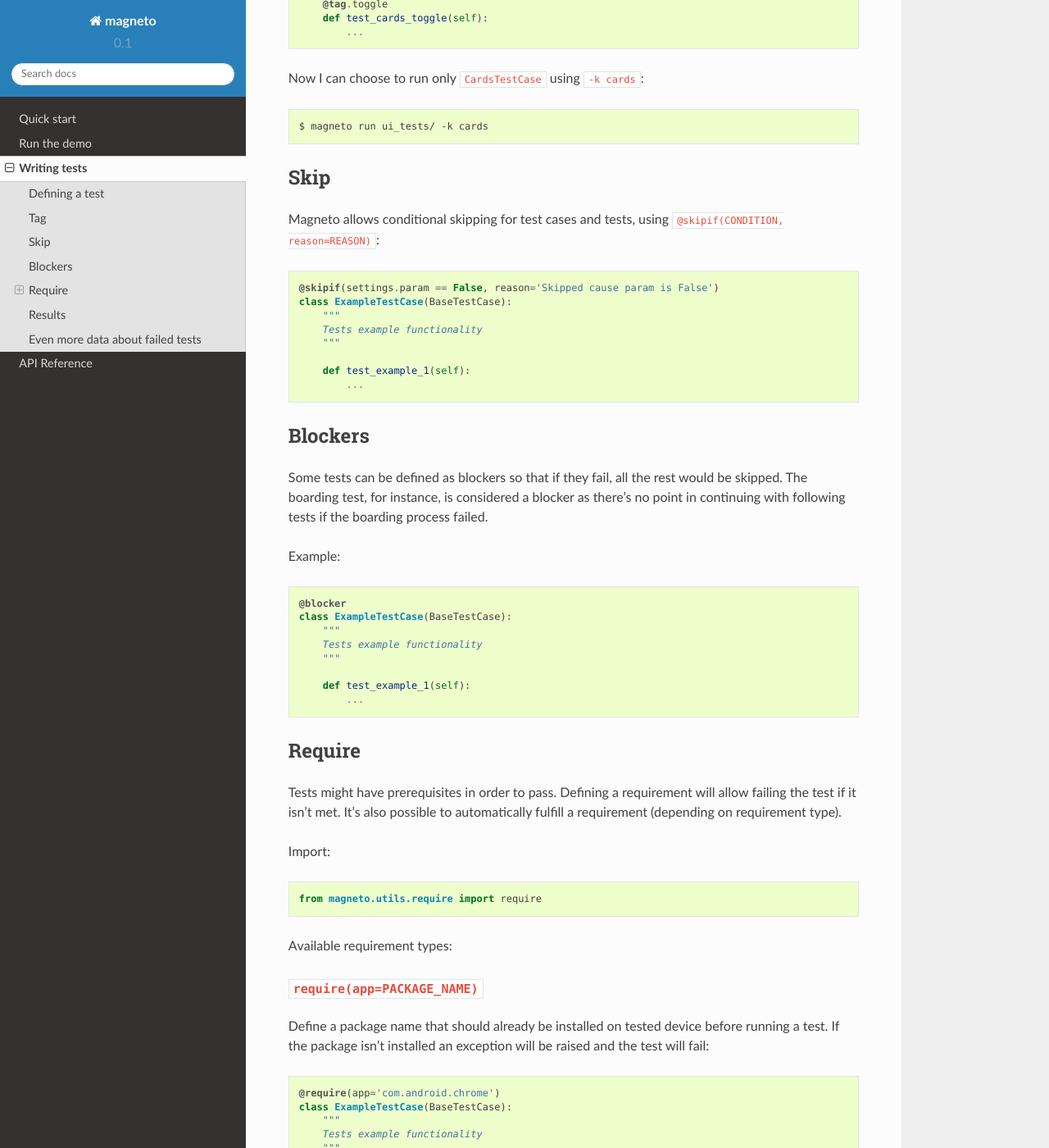
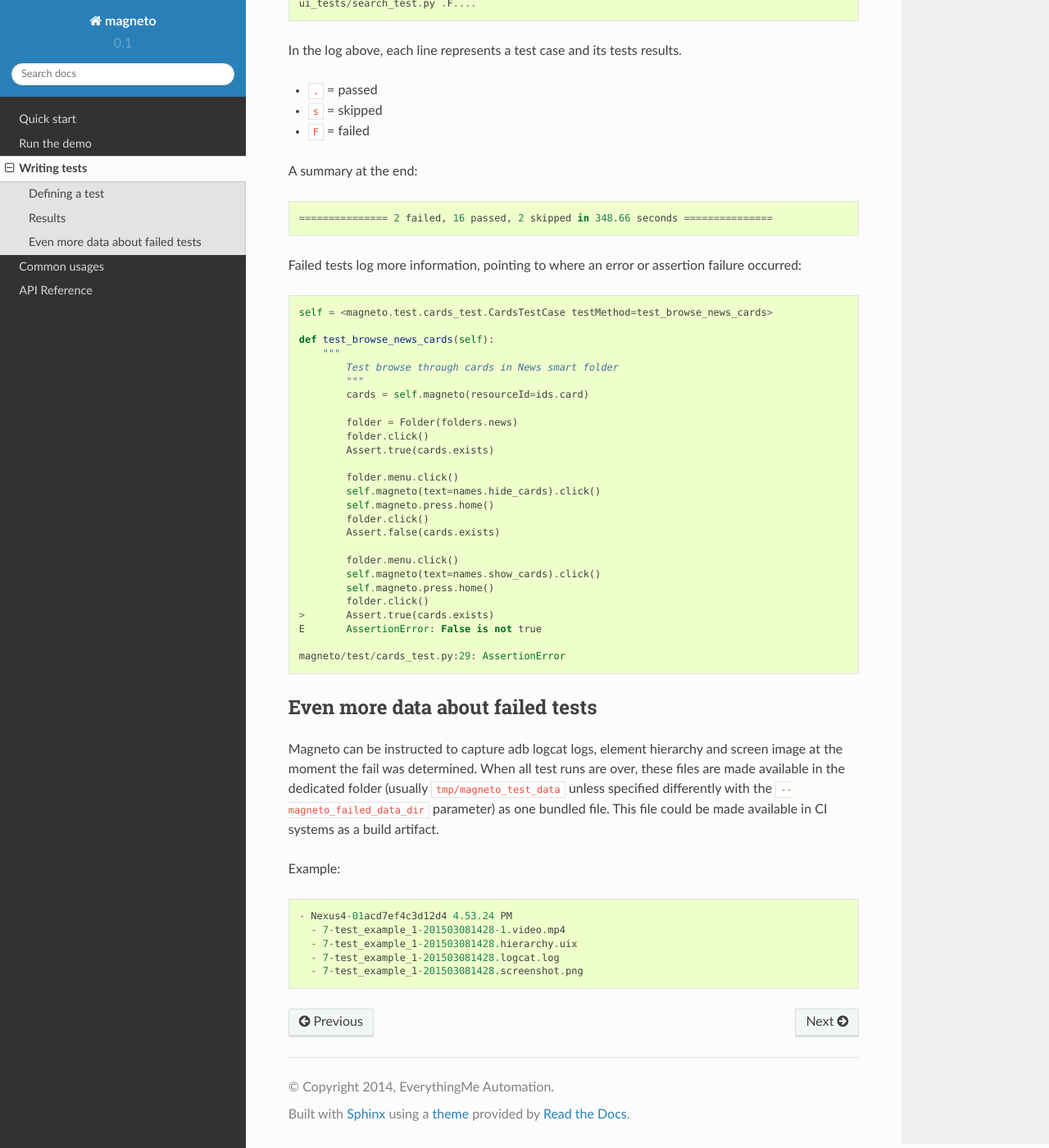
Before and after one commit to MagnetoTesting/magneto, a Sphinx documentation site: the page built from docs/creating_tests.rst, in a window 1280 px wide and 1400 px high, scrolled down 1348 px. Shown: the whole window at 82% size. Built offline with Sphinx 7.4.7 and the Read the Docs theme 2.0.0, drawn with Linux system fonts in a browser that asks for light colours; pages that are not in the unit, such as notebooks, are missing from menus; some of the changed text lies outside the part shown.

```diff
--- a/docs/creating_tests.rst
+++ b/docs/creating_tests.rst
@@ -46,89 +46,6 @@
         el = self.magneto(text=ids.foo)
         # assert that the element exists in the current view
         Assert.true(el.exists)
-
-.. _tagging:
-
-Tag
----
-
-Magneto allows attaching tags to test cases and tests alike, using ``@tag.TAG_NAME``::
-
-    @tag.cards
-    class CardsTestCase(BaseTestCase):
-        """
-        Tests example functionality
-        """
-
-        @tag.toggle
-        def test_cards_toggle(self):
-            ...
-
-Now I can choose to run only ``CardsTestCase`` using ``-k cards``::
-
-    $ magneto run ui_tests/ -k cards
-
-.. _skipping:
-
-Skip
-----
-
-Magneto allows conditional skipping for test cases and tests, using ``@skipif(CONDITION, reason=REASON)``::
-
-    @skipif(settings.param == False, reason='Skipped cause param is False')
-    class ExampleTestCase(BaseTestCase):
-        """
-        Tests example functionality
-        """
-
-        def test_example_1(self):
-            ...
-
-Blockers
---------
-
-Some tests can be defined as blockers so that if they fail, all the rest would be skipped.
-The boarding test, for instance, is considered a blocker as there's no point in continuing with following tests if the boarding process
-failed.
-
-Example::
-
-    @blocker
-    class ExampleTestCase(BaseTestCase):
-        """
-        Tests example functionality
-        """
-
-        def test_example_1(self):
-            ...
-
-Require
--------
-
-Tests might have prerequisites in order to pass. Defining a requirement will allow failing the test if it
-isn't met. It's also possible to automatically fulfill a requirement (depending on requirement type).
-
-Import::
-
-    from magneto.utils.require import require
-
-
-Available requirement types:
-
-``require(app=PACKAGE_NAME)``
-~~~~~~~~~~~~~~~~~~~~~~~~~~~~~
-
-Define a package name that should already be installed on tested device before running a test.
-If the package isn't installed an exception will be raised and the test will fail::
-
-    @require(app='com.android.chrome')
-    class ExampleTestCase(BaseTestCase):
-        """
-        Tests example functionality
-        """
-
-        def test_example_1(self):
-            ...
 
 Results
 -------
--- a/docs/index.rst
+++ b/docs/index.rst
@@ -6,6 +6,7 @@
    setup.rst
    demo.rst
    creating_tests.rst
+   common_usage.rst
    api.rst
    known_issues.rst
    docs.rst
```
Also changed, not shown: docs/common_usage.rst (added, +58 -0 lines), 1 other file.
